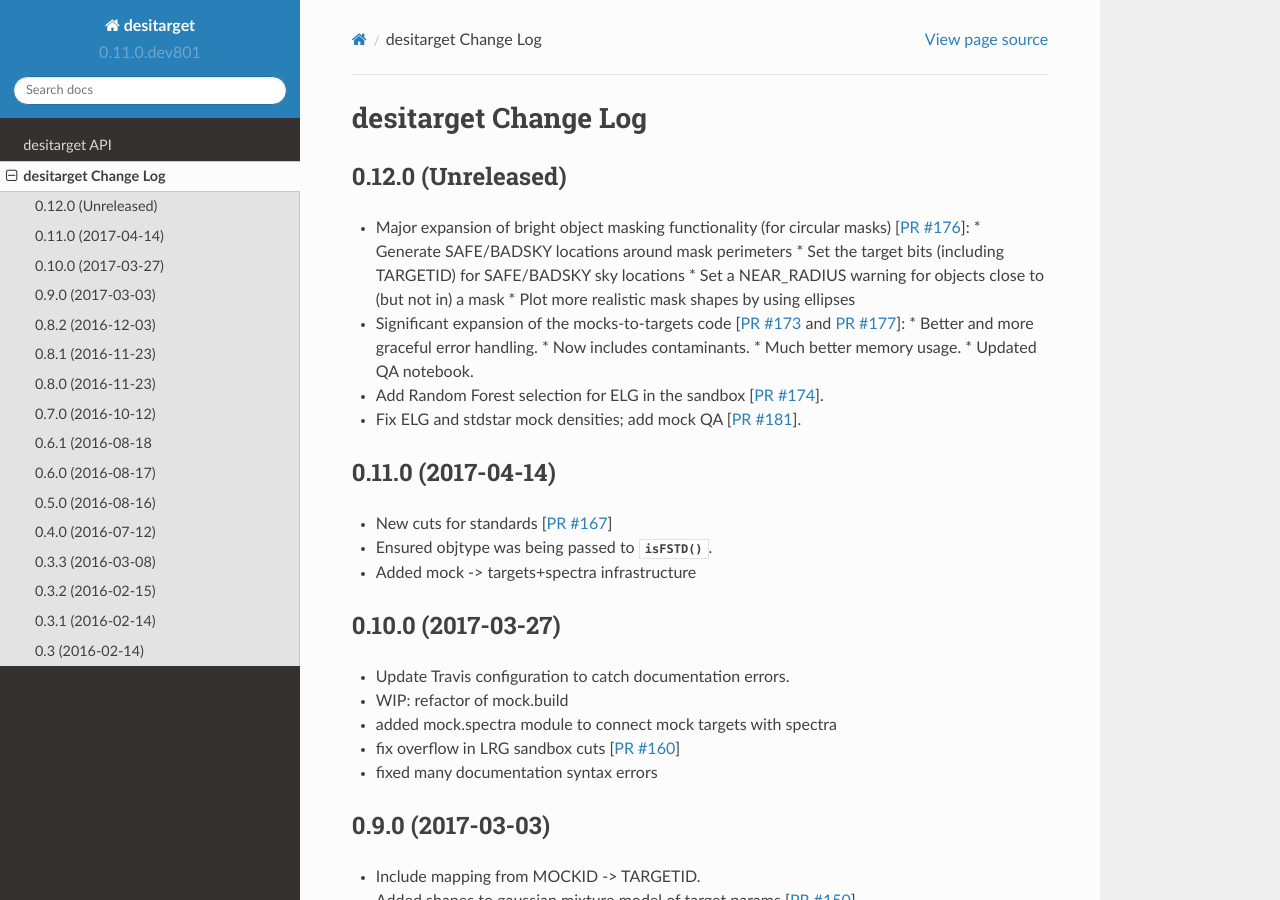
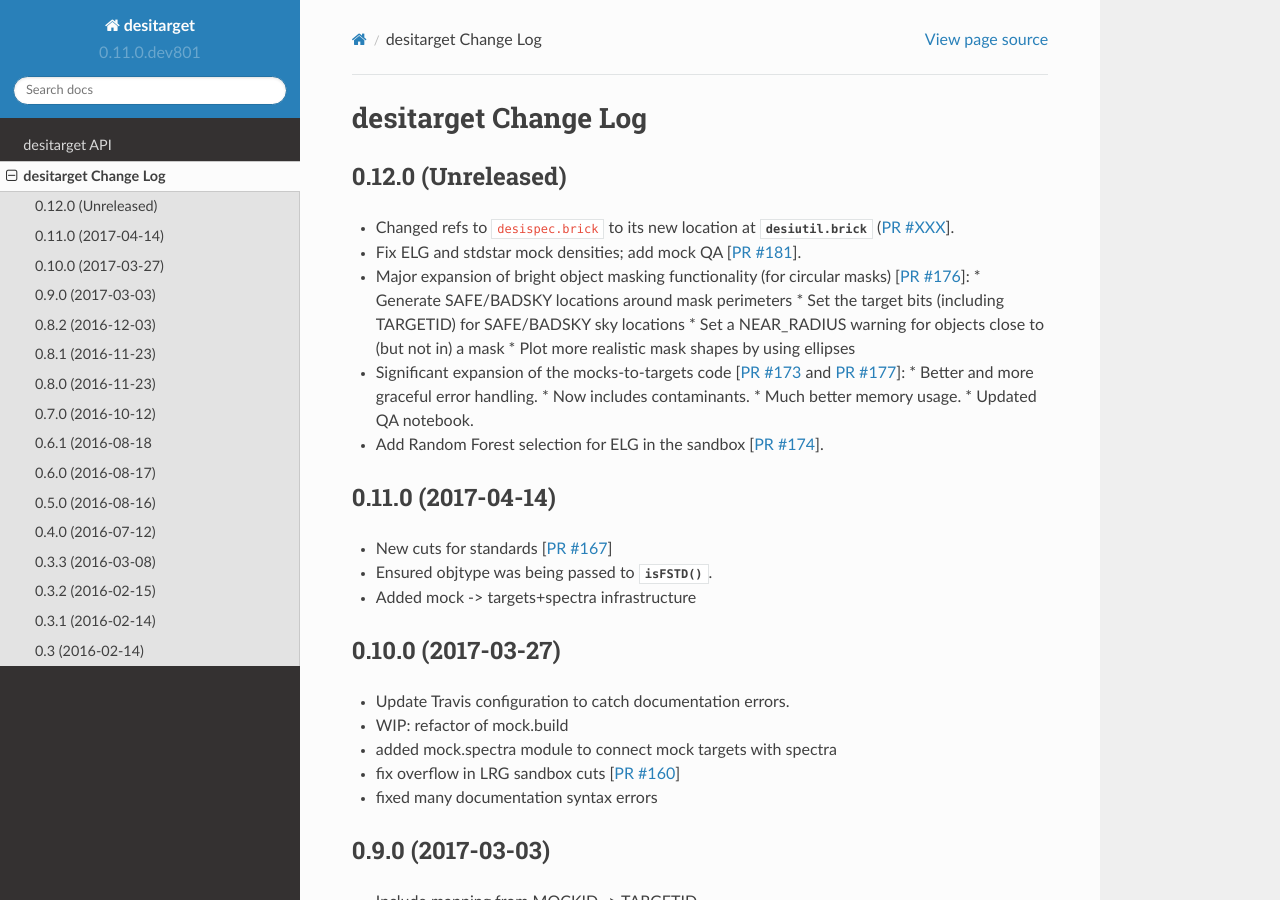
Before and after one commit to desihub/desitarget, a Sphinx documentation site: the page built from doc/changes.rst, in a window 1280 px wide and 900 px high. Built offline with Sphinx 7.4.7 and the Read the Docs theme 2.0.0, drawn with Linux system fonts in a browser that asks for light colours.

Commit message:
placeholder for updated to bricks references in changes file

```diff
--- a/doc/changes.rst
+++ b/doc/changes.rst
@@ -5,6 +5,8 @@ desitarget Change Log
 0.12.0 (Unreleased)
 -------------------
 
+* Changed refs to ``desispec.brick`` to its new location at :mod:`desiutil.brick` (`PR #XXX`_].
+* Fix ELG and stdstar mock densities; add mock QA [`PR #181`_].
 * Major expansion of bright object masking functionality (for circular masks) [`PR #176`_]:
   * Generate SAFE/BADSKY locations around mask perimeters
   * Set the target bits (including TARGETID) for SAFE/BADSKY sky locations
@@ -16,13 +18,13 @@ desitarget Change Log
   * Much better memory usage.
   * Updated QA notebook.
 * Add Random Forest selection for ELG in the sandbox [`PR #174`_].
-* Fix ELG and stdstar mock densities; add mock QA [`PR #181`_].
 
 .. _`PR #173`: https://github.com/desihub/desitarget/pull/173
 .. _`PR #174`: https://github.com/desihub/desitarget/pull/174
 .. _`PR #176`: https://github.com/desihub/desitarget/pull/176
 .. _`PR #177`: https://github.com/desihub/desitarget/pull/177
 .. _`PR #181`: https://github.com/desihub/desitarget/pull/181
+.. _`PR #XXX`: https://github.com/desihub/desitarget/pull/
 
 0.11.0 (2017-04-14)
 -------------------
```
